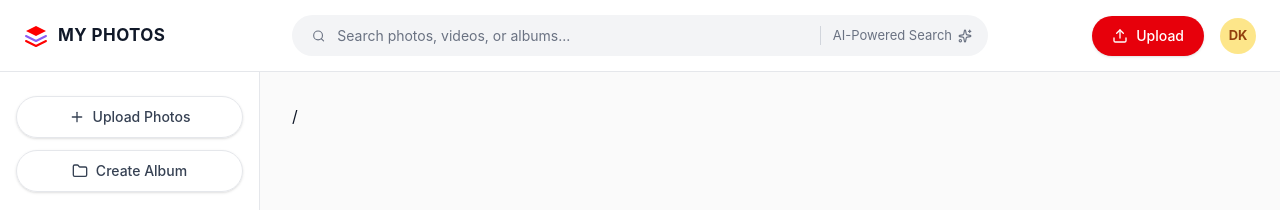
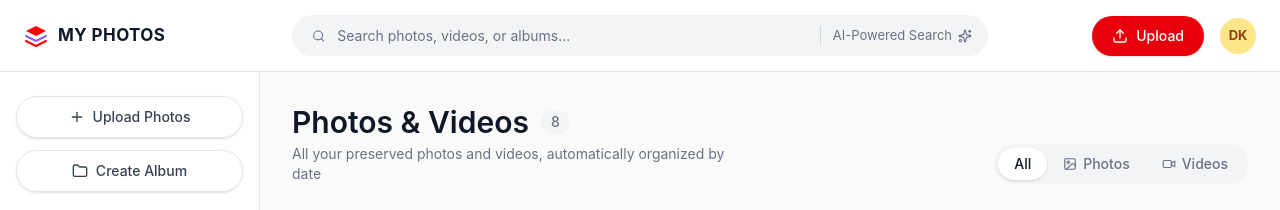
Before and after one commit to heur402/PHOTOGRAPHER, a React (Vite) app in the folder Frontend/: page / in a window 1280 px wide. Shown: the top 210 px of the page. Built offline with nearby package versions, Linux system fonts and the light colour scheme; a web font is replaced by a local one.

Commit message:
Auto-commit: Frontend/src/pages/HomePage.jsx at 11/25/2026, 8:37:25 AM

```diff
--- a/Frontend/src/pages/HomePage.jsx
+++ b/Frontend/src/pages/HomePage.jsx
@@ -20,8 +20,6 @@ const HomePage = () => {
     // Show settings if on /setting route
     if (location.pathname === '/setting') {
       return <SettingsView />;
-    } else {
-      return location.pathname = '/'
     }
 
     switch (activeTab) {
@@ -29,6 +27,8 @@ const HomePage = () => {
         return <PhotosView />;
       case 'albums':
         return <AlbumsView onCreateAlbumClick={() => setIsCreateAlbumModalOpen(true)} />;
+      case 'setting':
+        return <SettingsView />
       default:
         return <PhotosView />;
     }
```
